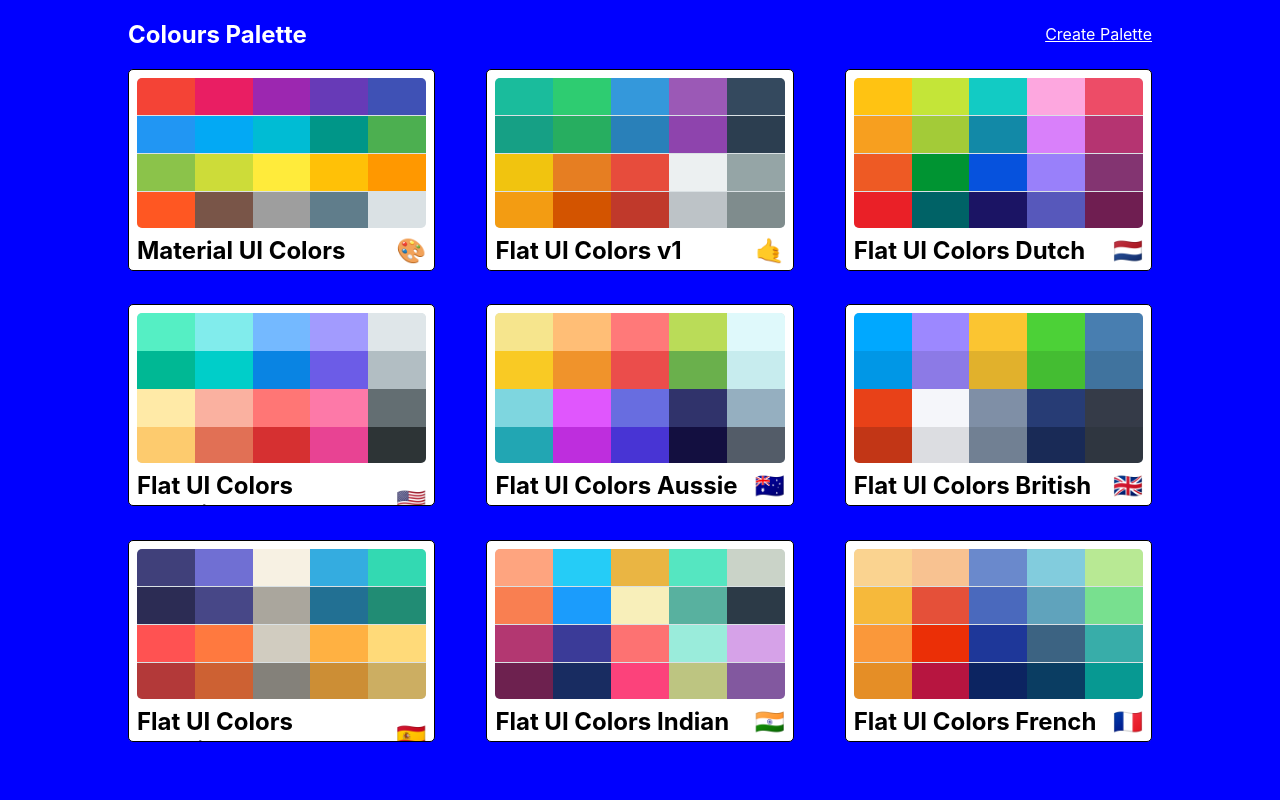
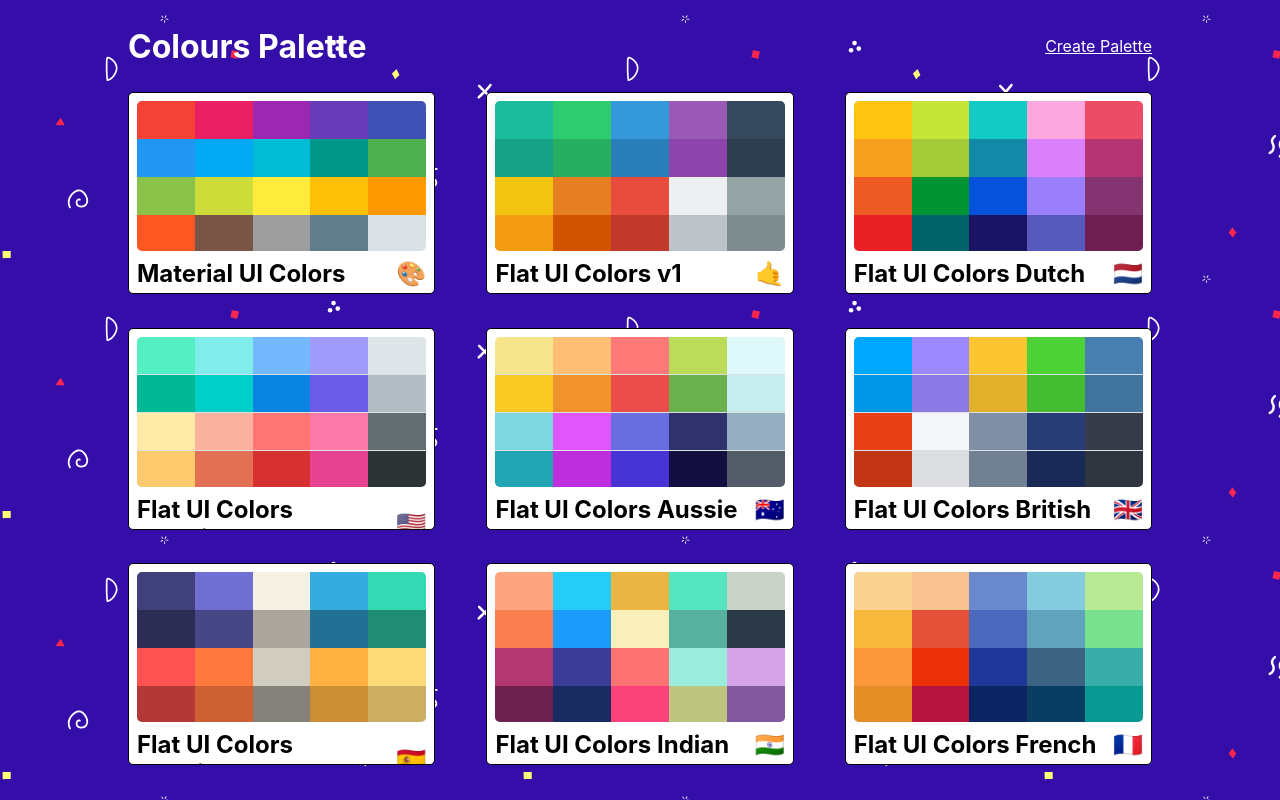
Before and after one commit to KamonLeigh/Colour-Picker-Project, a React (Create React App) app: page / in a window 1280 px wide. Built offline with nearby package versions, Linux system fonts and the light colour scheme.

Commit message:
Add bg svg to PaletteList

```diff
--- a/src/PaletteList.js
+++ b/src/PaletteList.js
@@ -15,7 +15,7 @@
             <div className={classes.root}>
                 <div className={classes.container}>
                     <nav className={classes.nav}>
-                        <h1>Colours Palette</h1>
+                        <h1 className={classes.heading}>Colours Palette</h1>
                         <Link to="/palette/new">Create Palette</Link>
                     </nav>
                     <div className={classes.palettes}>
--- a/src/styles/PaletteListStyles.js
+++ b/src/styles/PaletteListStyles.js
@@ -1,12 +1,16 @@
 import sizes from "./sizes";
+import bg from "./bg.svg";
 
 export default {
     root: {
-        backgroundColor: "blue",
         height: "100vh",
         display: "flex",
         alignItems: "flex-start",
-        justifyContent: "center"
+        justifyContent: "center",
+        /* background by SVGBackgrounds.com */
+        backgroundColor: "#350eaa",
+        backgroundImage: `url(${bg})`,
+        overflow:"scroll",
     },
     container: {
         width: "50%",
@@ -20,6 +24,9 @@
         [sizes.down("xs")]: {
             width: "75%"
         }
+    },
+    heading:{
+      fontSize:"2rem"
     },
     nav: {
         display: "flex",
```
Also changed, not shown: src/styles/bg.svg (added).
